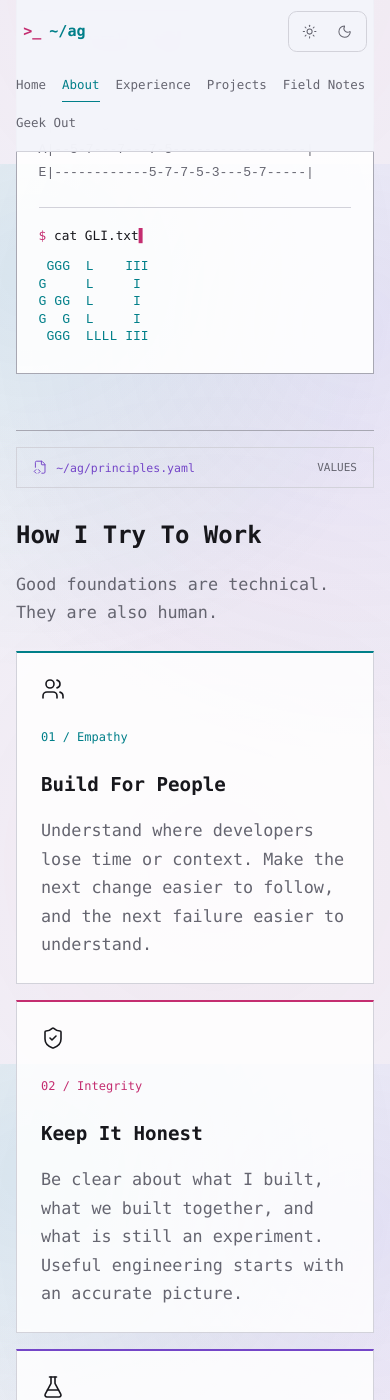
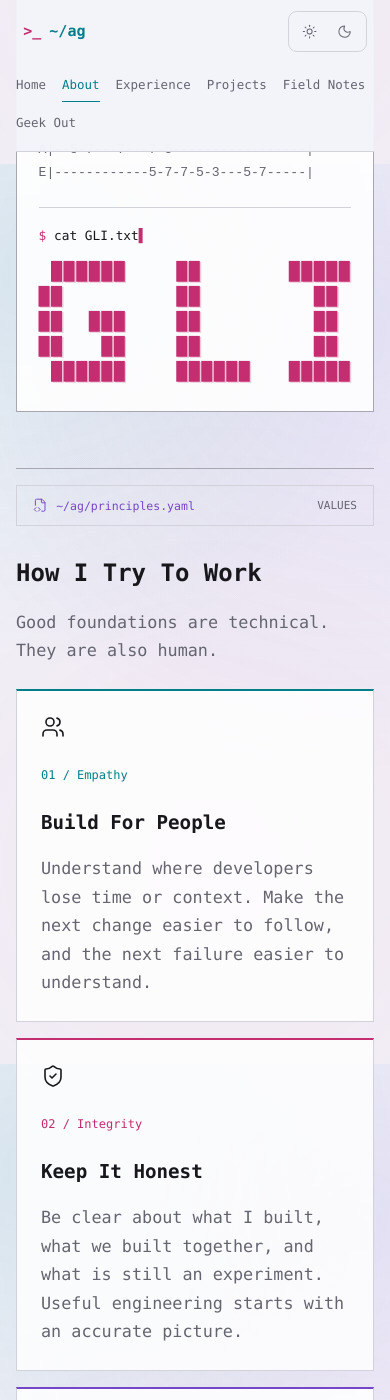
Before and after one commit to ANISHG-26/ANISHG-26.github.io, a Jekyll site: the page built from about.html, in a window 390 px wide and 1400 px high, scrolled down 2536 px. Built offline with Jekyll 4.4.1, drawn with Linux system fonts in a browser that asks for light colours; nearby versions of some CDN libraries.

Commit message:
style: tune gli ascii mark

```diff
--- a/about.html
+++ b/about.html
@@ -45,11 +45,11 @@
       </div>
       <div class="about-easter-egg about-gli-output" data-about-gli-output>
         <p class="command-line"><span class="prompt-mark">$</span> <span data-about-gli-command>cat GLI.txt</span><span class="terminal-caret" aria-hidden="true">▌</span></p>
-        <pre class="ascii-art" aria-label="GLI in ASCII"><code> GGG  L    III
-G     L     I
-G GG  L     I
-G  G  L     I
- GGG  LLLL III</code></pre>
+        <pre class="ascii-art gli-art" aria-label="GLI in ASCII"><code> ██████    ██       █████
+██         ██         ██
+██  ███    ██         ██
+██   ██    ██         ██
+ ██████    ██████   █████</code></pre>
       </div>
     </aside>
   </div>
--- a/assets/css/portfolio.css
+++ b/assets/css/portfolio.css
@@ -142,6 +142,7 @@ svg { width: 1.1rem; height: 1.1rem; flex: 0 0 auto; }
 .about-easter-egg .command-line { margin-bottom: .75rem; }
 .bass-tab { color: var(--muted-foreground); line-height: 1.65 !important; }
 .ascii-art { color: var(--cyan); line-height: 1.25 !important; }
+.gli-art { color: var(--pink); font-size: clamp(1.15rem, 3vw, 1.9rem) !important; letter-spacing: .08em; text-shadow: .08em .08em 0 color-mix(in srgb, var(--pink) 25%, transparent); }
 @keyframes terminal-line-in { from { opacity: 0; transform: translateY(.2rem); } to { opacity: 1; transform: translateY(0); } }
 .principles-section { padding-block: 1rem 3rem; border-bottom: 1px solid var(--border); }
 .principles-section > .terminal-window-bar { margin-bottom: 2rem; border: 1px solid var(--border); }
```
Also changed, not shown: docs/design-contract.md (+6 -0 lines).
